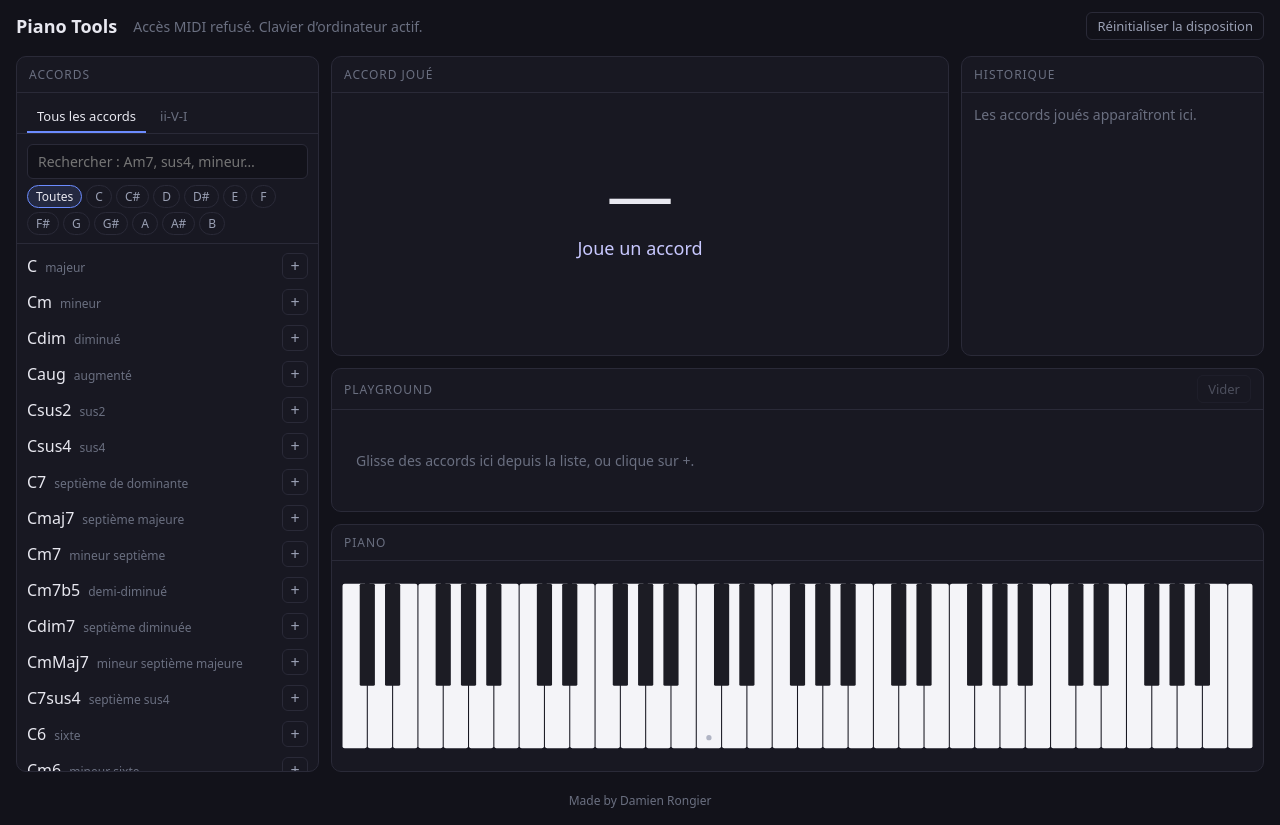
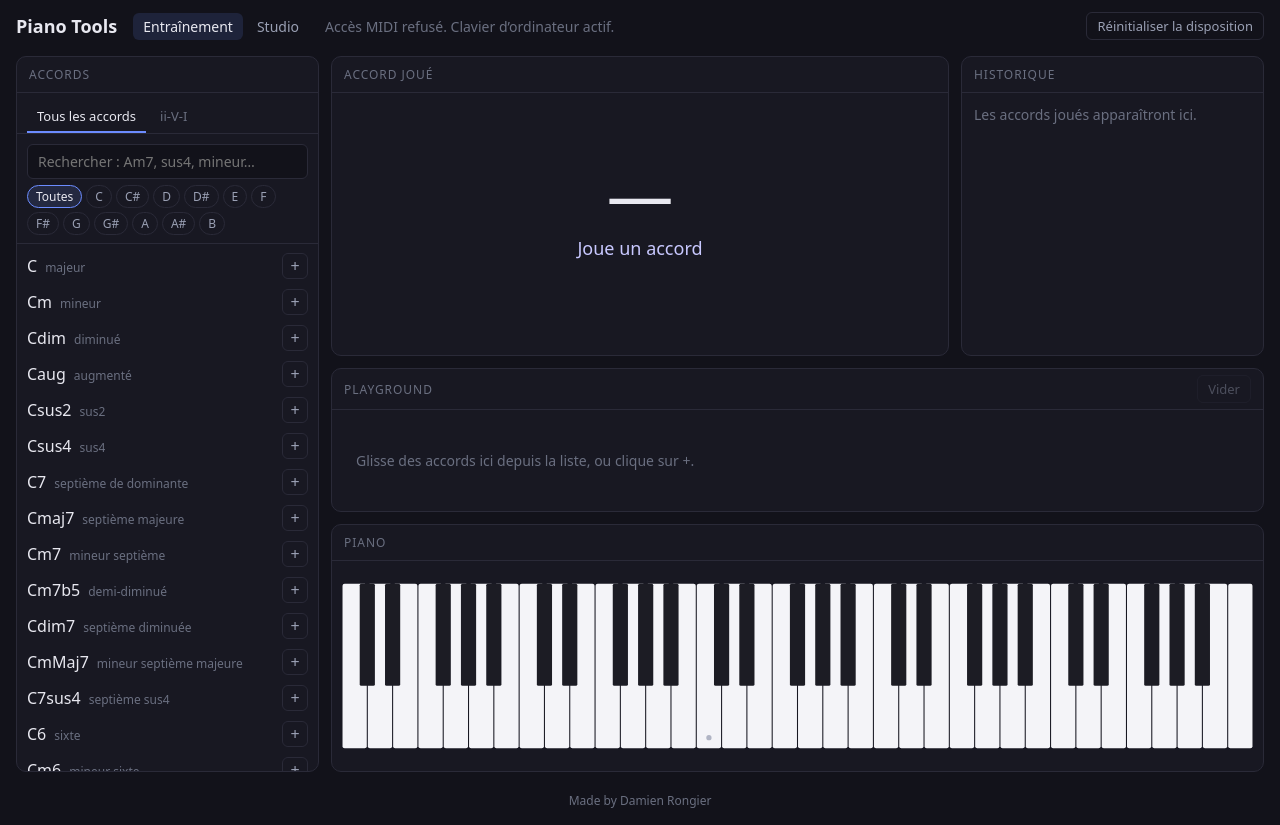
Before and after one commit to drongier/PianoTools, a React (Vite) app: page / in a window 1280 px wide. Built offline with nearby package versions, Linux system fonts and the light colour scheme.

Commit message:
Add hash routing with Training and Studio pages

```diff
--- a/src/App.tsx
+++ b/src/App.tsx
@@ -1,88 +1,39 @@
-import { useEffect, useState } from 'react';
-import {
-  DndContext, DragOverlay, KeyboardSensor, PointerSensor, closestCenter, pointerWithin, useSensor, useSensors,
-  type CollisionDetection, type DragEndEvent, type DragStartEvent,
-} from '@dnd-kit/core';
-import { sortableKeyboardCoordinates } from '@dnd-kit/sortable';
-import type { Layout } from 'react-grid-layout';
-import { Dashboard } from './dashboard/Dashboard';
-import { DEFAULT_LAYOUT, loadLayout, saveLayout } from './dashboard/layout';
-import { PROGRESSION_DROP_ID } from './modules/ProgressionModule';
-import { chordName, type Chord } from './music/chords';
-import { stepName } from './music/progression';
-import type { ChordGroup } from './music/twoFiveOne';
+import { useEffect } from 'react';
+import { useLayoutStore } from './dashboard/layout';
+import { TrainingPage } from './pages/TrainingPage';
+import { StudioPage } from './pages/StudioPage';
+import { hashForRoute, useRoute, type Route } from './routing';
 import { startEngine } from './state/engine';
 import { useMusicStore } from './state/store';
 
-type DragData = { kind: 'catalog'; chord: Chord } | { kind: 'group'; group: ChordGroup } | { kind: 'step' };
-
-/** Steps reorder by closest card; chords from the list must be dropped onto the score. */
-const collisionDetection: CollisionDetection = (args) => {
-  if ((args.active.data.current as DragData | undefined)?.kind === 'step') {
-    return closestCenter({ ...args, droppableContainers: args.droppableContainers.filter((c) => c.id !== PROGRESSION_DROP_ID) });
-  }
-  return pointerWithin(args);
-};
+const TABS: { route: Route; label: string }[] = [
+  { route: 'training', label: 'Entraînement' },
+  { route: 'studio', label: 'Studio' },
+];
 
 export function App() {
   const status = useMusicStore((s) => s.status);
-  const [layout, setLayout] = useState<Layout>(loadLayout);
-  const [dragLabel, setDragLabel] = useState<string | null>(null);
-  const sensors = useSensors(
-    useSensor(PointerSensor, { activationConstraint: { distance: 5 } }),
-    useSensor(KeyboardSensor, { coordinateGetter: sortableKeyboardCoordinates }),
-  );
+  const resetLayout = useLayoutStore((s) => s.reset);
+  const route = useRoute();
 
   useEffect(() => startEngine(), []);
 
-  const changeLayout = (next: Layout) => {
-    setLayout(next);
-    saveLayout(next);
-  };
-
-  const onDragStart = ({ active }: DragStartEvent) => {
-    const data = active.data.current as DragData;
-    if (data.kind === 'catalog') setDragLabel(chordName(data.chord));
-    else if (data.kind === 'group') setDragLabel(data.group.chords.map((c) => chordName(c, data.group.flats)).join('  '));
-    else {
-      const step = useMusicStore.getState().progression.steps.find((s) => s.id === active.id);
-      setDragLabel(step ? stepName(step) : null);
-    }
-  };
-
-  const onDragEnd = ({ active, over }: DragEndEvent) => {
-    setDragLabel(null);
-    if (!over) return;
-    const { progression, addChord, addChords, moveStep } = useMusicStore.getState();
-    const overIndex = progression.steps.findIndex((s) => s.id === over.id);
-    const data = active.data.current as DragData;
-    const index = overIndex >= 0 ? overIndex : over.id === PROGRESSION_DROP_ID ? undefined : null;
-    if (data.kind === 'catalog') {
-      if (index !== null) addChord(data.chord, index);
-    } else if (data.kind === 'group') {
-      if (index !== null) addChords(data.group.chords, index, data.group.flats);
-    } else {
-      const from = progression.steps.findIndex((s) => s.id === active.id);
-      if (from >= 0 && overIndex >= 0 && from !== overIndex) moveStep(from, overIndex);
-    }
-  };
-
   return (
-    <DndContext
-      sensors={sensors}
-      collisionDetection={collisionDetection}
-      onDragStart={onDragStart}
-      onDragEnd={onDragEnd}
-      onDragCancel={() => setDragLabel(null)}
-    >
+    <>
       <header className="topbar">
         <h1>Piano Tools</h1>
+        <nav className="page-tabs" aria-label="Pages">
+          {TABS.map((t) => (
+            <a key={t.route} href={hashForRoute(t.route)} className={`page-tab ${route === t.route ? 'is-active' : ''}`} aria-current={route === t.route ? 'page' : undefined}>
+              {t.label}
+            </a>
+          ))}
+        </nav>
         <span className="topbar-status">{status}</span>
-        <button className="text-button" onClick={() => changeLayout(DEFAULT_LAYOUT)}>Réinitialiser la disposition</button>
+        {route === 'training' && <button className="text-button" onClick={resetLayout}>Réinitialiser la disposition</button>}
       </header>
-      <Dashboard layout={layout} onLayoutChange={changeLayout} />
+      {route === 'training' ? <TrainingPage /> : <StudioPage />}
       <footer className="footer">Made by Damien Rongier</footer>
-      <DragOverlay dropAnimation={null}>{dragLabel && <div className="drag-chip">{dragLabel}</div>}</DragOverlay>
-    </DndContext>
+    </>
   );
 }
--- a/src/dashboard/layout.ts
+++ b/src/dashboard/layout.ts
@@ -1,3 +1,4 @@
+import { create } from 'zustand';
 import type { Layout, LayoutItem } from 'react-grid-layout';
 
 export const GRID_COLS = 12;
@@ -31,3 +32,22 @@ export function saveLayout(layout: Layout): void {
     // Storage blocked: the layout just won't be remembered.
   }
 }
+
+interface LayoutState {
+  layout: Layout;
+  setLayout: (layout: Layout) => void;
+  reset: () => void;
+}
+
+/** Training-page layout, shared with the top bar's reset button. */
+export const useLayoutStore = create<LayoutState>()((set) => ({
+  layout: loadLayout(),
+  setLayout: (layout) => {
+    saveLayout(layout);
+    set({ layout });
+  },
+  reset: () => {
+    saveLayout(DEFAULT_LAYOUT);
+    set({ layout: DEFAULT_LAYOUT });
+  },
+}));
--- /dev/null
+++ b/src/pages/StudioPage.tsx
@@ -0,0 +1,4 @@
+/** Recording and transcription page. Filled in by the Studio tasks. */
+export function StudioPage() {
+  return <div className="studio"><p className="empty">Studio</p></div>;
+}
--- /dev/null
+++ b/src/pages/TrainingPage.tsx
@@ -0,0 +1,73 @@
+import { useState } from 'react';
+import {
+  DndContext, DragOverlay, KeyboardSensor, PointerSensor, closestCenter, pointerWithin, useSensor, useSensors,
+  type CollisionDetection, type DragEndEvent, type DragStartEvent,
+} from '@dnd-kit/core';
+import { sortableKeyboardCoordinates } from '@dnd-kit/sortable';
+import { Dashboard } from '../dashboard/Dashboard';
+import { useLayoutStore } from '../dashboard/layout';
+import { PROGRESSION_DROP_ID } from '../modules/ProgressionModule';
+import { chordName, type Chord } from '../music/chords';
+import { stepName } from '../music/progression';
+import type { ChordGroup } from '../music/twoFiveOne';
+import { useMusicStore } from '../state/store';
+
+type DragData = { kind: 'catalog'; chord: Chord } | { kind: 'group'; group: ChordGroup } | { kind: 'step' };
+
+/** Steps reorder by closest card; chords from the list must be dropped onto the Playground. */
+const collisionDetection: CollisionDetection = (args) => {
+  if ((args.active.data.current as DragData | undefined)?.kind === 'step') {
+    return closestCenter({ ...args, droppableContainers: args.droppableContainers.filter((c) => c.id !== PROGRESSION_DROP_ID) });
+  }
+  return pointerWithin(args);
+};
+
+export function TrainingPage() {
+  const layout = useLayoutStore((s) => s.layout);
+  const setLayout = useLayoutStore((s) => s.setLayout);
+  const [dragLabel, setDragLabel] = useState<string | null>(null);
+  const sensors = useSensors(
+    useSensor(PointerSensor, { activationConstraint: { distance: 5 } }),
+    useSensor(KeyboardSensor, { coordinateGetter: sortableKeyboardCoordinates }),
+  );
+
+  const onDragStart = ({ active }: DragStartEvent) => {
+    const data = active.data.current as DragData;
+    if (data.kind === 'catalog') setDragLabel(chordName(data.chord));
+    else if (data.kind === 'group') setDragLabel(data.group.chords.map((c) => chordName(c, data.group.flats)).join('  '));
+    else {
+      const step = useMusicStore.getState().progression.steps.find((s) => s.id === active.id);
+      setDragLabel(step ? stepName(step) : null);
+    }
+  };
+
+  const onDragEnd = ({ active, over }: DragEndEvent) => {
+    setDragLabel(null);
+    if (!over) return;
+    const { progression, addChord, addChords, moveStep } = useMusicStore.getState();
+    const overIndex = progression.steps.findIndex((s) => s.id === over.id);
+    const data = active.data.current as DragData;
+    const index = overIndex >= 0 ? overIndex : over.id === PROGRESSION_DROP_ID ? undefined : null;
+    if (data.kind === 'catalog') {
+      if (index !== null) addChord(data.chord, index);
+    } else if (data.kind === 'group') {
+      if (index !== null) addChords(data.group.chords, index, data.group.flats);
+    } else {
+      const from = progression.steps.findIndex((s) => s.id === active.id);
+      if (from >= 0 && overIndex >= 0 && from !== overIndex) moveStep(from, overIndex);
+    }
+  };
+
+  return (
+    <DndContext
+      sensors={sensors}
+      collisionDetection={collisionDetection}
+      onDragStart={onDragStart}
+      onDragEnd={onDragEnd}
+      onDragCancel={() => setDragLabel(null)}
+    >
+      <Dashboard layout={layout} onLayoutChange={setLayout} />
+      <DragOverlay dropAnimation={null}>{dragLabel && <div className="drag-chip">{dragLabel}</div>}</DragOverlay>
+    </DndContext>
+  );
+}
--- /dev/null
+++ b/src/routing.ts
@@ -0,0 +1,22 @@
+import { useSyncExternalStore } from 'react';
+
+/** Pages of the app. Hash URLs so GitHub Pages never 404s on reload. */
+export type Route = 'training' | 'studio';
+
+export function routeFromHash(hash: string): Route {
+  const path = hash.replace(/^#\/?/, '').split(/[/?]/)[0];
+  return path === 'studio' ? 'studio' : 'training';
+}
+
+export function hashForRoute(route: Route): string {
+  return route === 'studio' ? '#/studio' : '#/';
+}
+
+const subscribe = (onChange: () => void) => {
+  window.addEventListener('hashchange', onChange);
+  return () => window.removeEventListener('hashchange', onChange);
+};
+
+export function useRoute(): Route {
+  return useSyncExternalStore(subscribe, () => routeFromHash(window.location.hash));
+}
--- a/src/state/engine.ts
+++ b/src/state/engine.ts
@@ -3,6 +3,7 @@ import { connectWebMidi } from '../input/WebMidiSource';
 import { connectComputerKeyboard } from '../input/KeyboardSource';
 import { connectOctaveShortcuts } from '../input/shortcuts';
 import { publishRawNoteEvent } from '../input/rawEvents';
+import { routeFromHash } from '../routing';
 import { ChordDetector } from '../music/ChordDetector';
 import { useMusicStore } from './store';
 
@@ -37,7 +38,10 @@ export function startEngine(): () => void {
   frame = requestAnimationFrame(tick);
 
   const disconnectKeyboard = connectComputerKeyboard(input);
-  const disconnectShortcuts = connectOctaveShortcuts(store.shiftActiveStepOctave);
+  // W/X move the active Playground chord, which only exists on the Training page.
+  const disconnectShortcuts = connectOctaveShortcuts((delta) => {
+    if (routeFromHash(window.location.hash) === 'training') store.shiftActiveStepOctave(delta);
+  });
   let disposed = false;
   let disconnectMidi = () => {};
   void connectWebMidi(input).then((disconnect) => {
--- a/src/styles.css
+++ b/src/styles.css
@@ -36,6 +36,16 @@ button { font: inherit; color: inherit; }
   padding: 12px 16px 0;
 }
 .topbar h1 { margin: 0; font-size: 18px; font-weight: 600; }
+.page-tabs { display: flex; gap: 4px; }
+.page-tab {
+  padding: 4px 10px;
+  border-radius: 6px;
+  color: var(--muted);
+  font-size: 14px;
+  text-decoration: none;
+}
+.page-tab:hover { color: var(--text); background: var(--panel-raised); }
+.page-tab.is-active { color: var(--text); background: var(--accent-bg); }
 .topbar-status { flex: 1; min-width: 0; color: var(--dim); font-size: 14px; overflow: hidden; text-overflow: ellipsis; white-space: nowrap; }
 
 .text-button {
```
Also changed, not shown: 1 other file (tests, documents, lock files or other folders).
